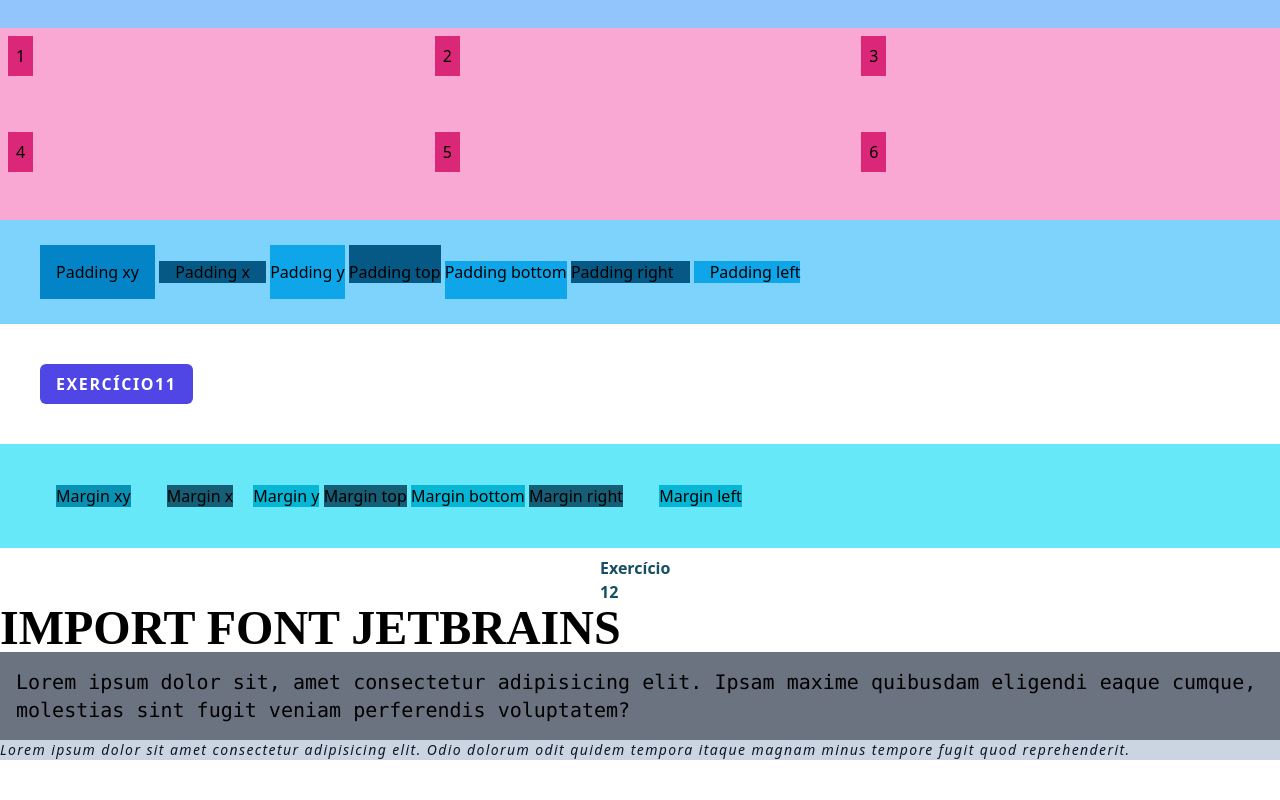
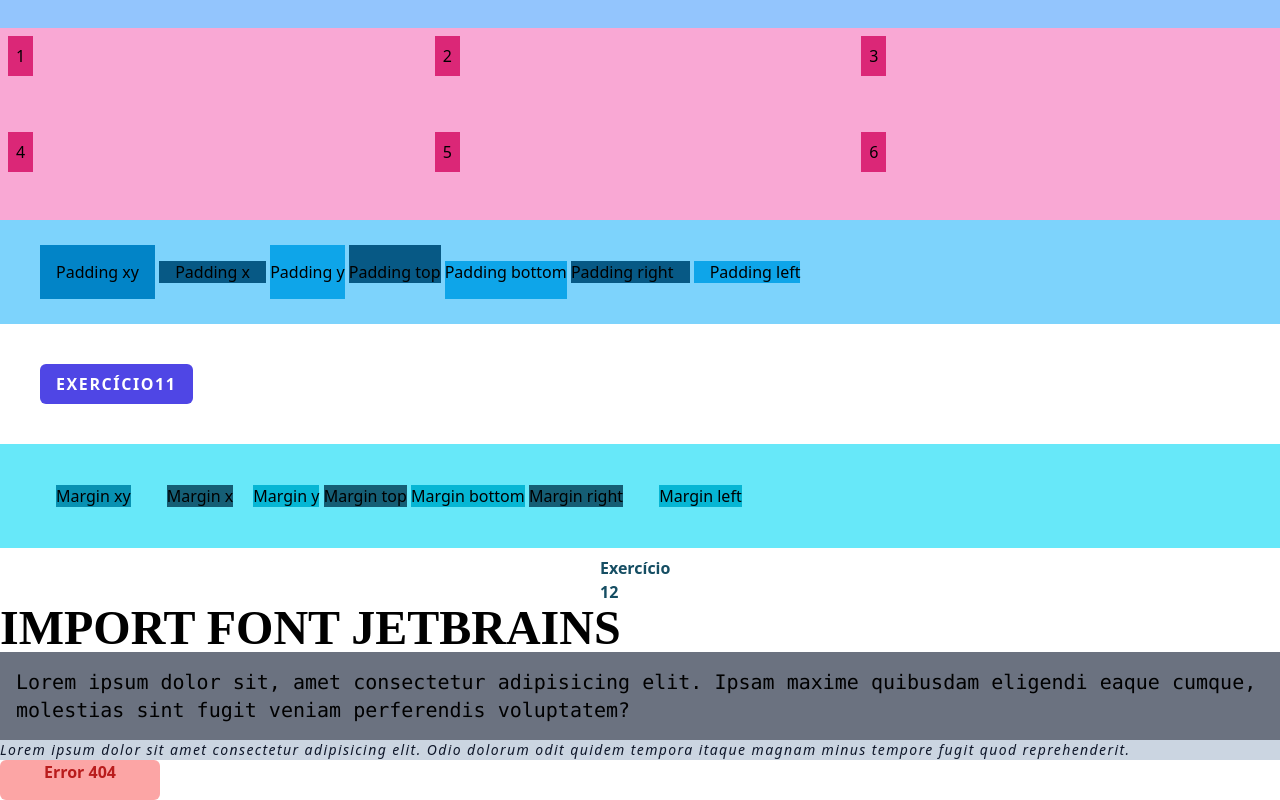
Before and after one commit to clepverse/curso-tailwindcss, a website: page src/index.html in a window 1280 px wide. Shown: the part 828-1628 px from the top of the page. Before the commit the page ends 1588 px from the top, so only its background shows below. Drawn offline with Linux system fonts and the light colour scheme.

Commit message:
Exercício 15

```diff
--- a/src/index.html
+++ b/src/index.html
@@ -370,5 +370,8 @@
 
     <!-- Exercício 14 -->
     <p class="text-sm italic tracking-widest text-slate-900 bg-slate-300">Lorem ipsum dolor sit amet consectetur adipisicing elit. Odio dolorum odit quidem tempora itaque magnam minus tempore fugit quod reprehenderit.</p>
+
+    <!-- Exercício 15 -->
+    <div class="w-40 h-10 bg-red-300 text-red-700 font-bold text-center border-red-700 rounded-md">Error 404</div>
   </body>
 </html>
```
Also changed, not shown: dist/output.css.
